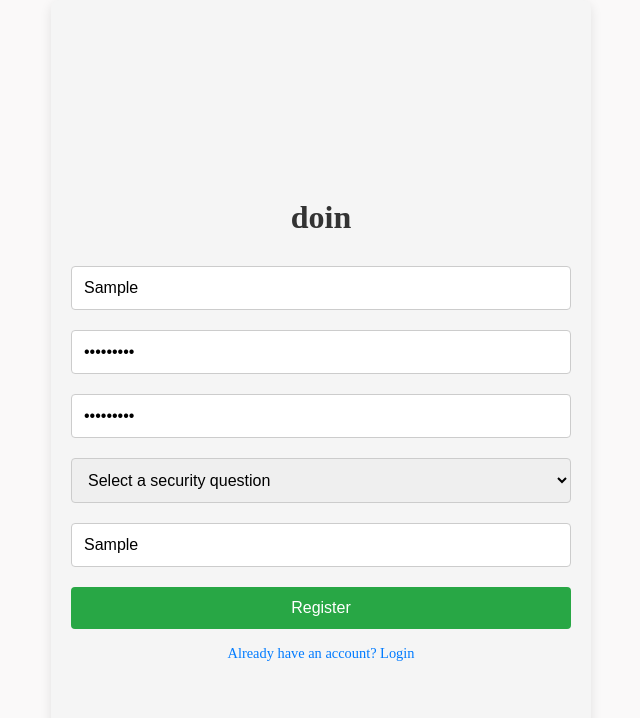
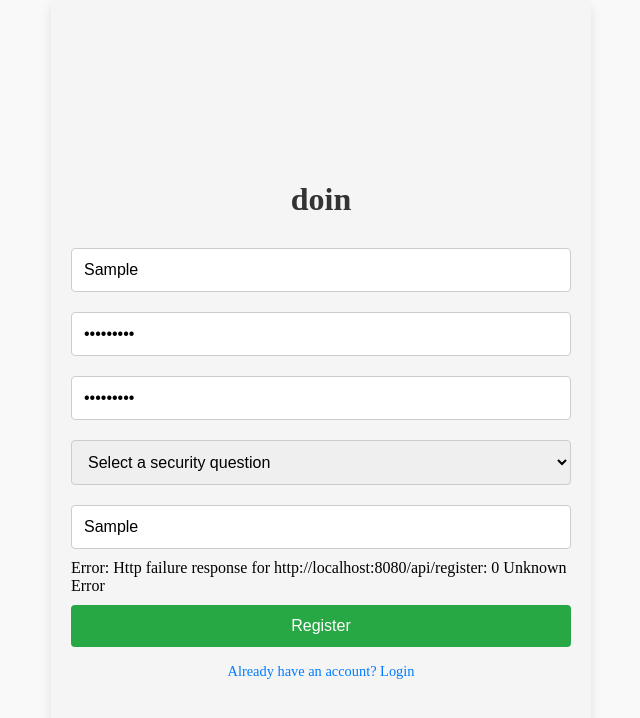
Before and after one commit to s-brown01/Doin, an Angular app in the folder doin-frontend/: page /register in a window 1280 px wide. Both pictures are taken after typing "Sample", "Sample123", "Sample123", "Sample" into the empty fields and a click on the button "Register". Shown: the top 718 px of the page, without its empty margins (319-959 px from the left). Built offline with nearby package versions, Linux system fonts and the light colour scheme; no server answers.

Commit message:
registration error message handling

```diff
--- a/doin-frontend/src/app/register/register.component.html
+++ b/doin-frontend/src/app/register/register.component.html
@@ -11,6 +11,9 @@
         <option value="city">In what city were you born?</option>
       </select>
       <input type="text" placeholder="Security Answer" [(ngModel)]="registerData.securityAnswer" name="securityAnswer" required>
+      <div *ngIf="errorMessage" class="error-message">
+        {{ errorMessage }}
+      </div>
       <button type="submit">Register</button>
     </form>
     <div class="auth-links">
```
